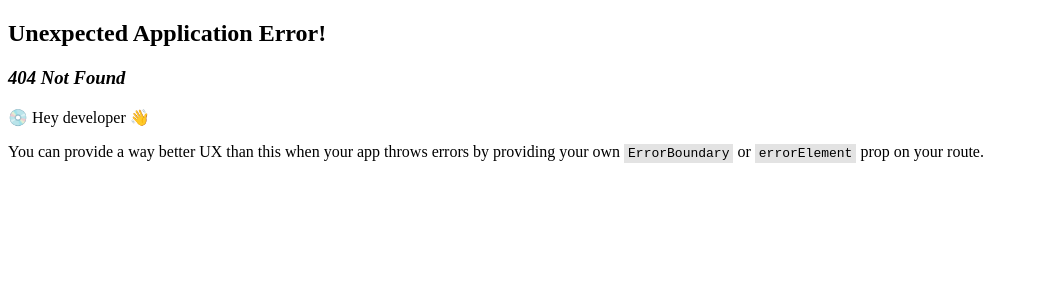
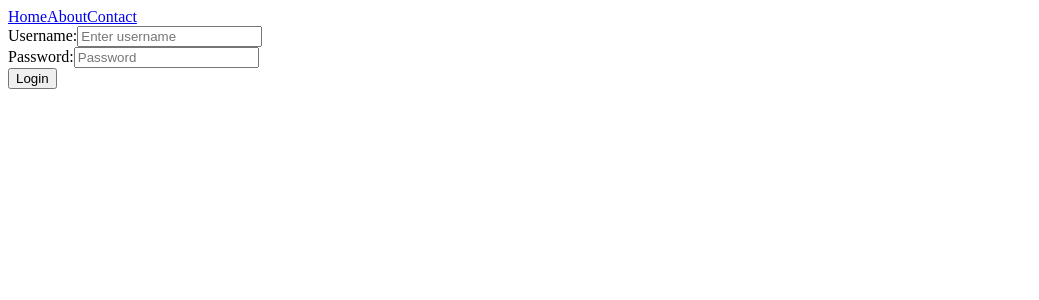
Before and after one commit to Ms-KL/crowdfunding, a React (Vite) app: page /login in a window 1280 px wide. Before the commit this address had no page. Shown: the top 300 px of the page, without its empty margins (0-1039 px from the left). Built offline with nearby package versions, Linux system fonts and the light colour scheme.

Commit message:
Adding Login page - upto Posting Data to the API pg 4

```diff
--- a/src/App.jsx
+++ b/src/App.jsx
@@ -5,6 +5,7 @@ import HomePage from "./pages/HomePage";
 import ProjectPage from "./pages/ProjectPage";
 import ContactPage from "./pages/ContactPage";
 import AboutPage from "./pages/AboutPage";
+import LoginPage from "./pages/LoginPage";
 
 // Components
 import Nav from "./components/Nav/nav";
@@ -28,6 +29,7 @@ const router = createBrowserRouter([
       { path: "/project/:id", element: <ProjectPage /> },
       { path: "/about", element: <AboutPage />},
       { path: "/contact", element: <ContactPage />},
+      { path: "/login", element: <LoginPage />},
     ],
   },
 ]);
--- /dev/null
+++ b/src/components/LoginForm/LoginForm.jsx
@@ -0,0 +1,64 @@
+import React, { useState } from "react";
+
+function LoginForm() {
+
+    // state to store username and password:
+    const [credentials, setCredentials] = useState({
+        username: "",
+        password: "",
+    });
+        const handleChange = (event) => {
+        const { id, value } = event.target;
+        setCredentials((prevCredentials) => ({
+        ...prevCredentials,
+        [id]: value,
+        }));
+    };
+
+    // handle form submission:
+    const handleSubmit = (event) => {
+        event.preventDefault();
+        if (credentials.username && credentials.password) {
+        fetch(`${import.meta.env.VITE_API_URL}api-token-auth/`, {
+        method: "post",
+        headers: {
+            "Content-Type": "application/json",
+        },
+        body: JSON.stringify(credentials),
+        }).then((response) => {
+        console.log(response.json());
+        });
+        }
+    };
+
+    return (
+        <form>
+        <div>
+        <label htmlFor="username">Username:</label>
+        <input
+            type="text"
+            id="username"
+            placeholder="Enter username"
+            onChange={handleChange}
+        />
+        </div>
+        <div>
+        <label htmlFor="password">Password:</label>
+        <input
+            type="password"
+            id="password"
+            placeholder="Password"
+            onChange={handleChange}
+        />
+        </div>
+        <button type="submit" onClick={handleSubmit}>
+            Login
+        </button>
+        </form>
+    );
+    }
+
+export default LoginForm;
+
+
+// Upto Page 4 in https://shecodes.thinkific.com/courses/take/she-codes-plus-perth-22-23/pdfs/38847847-crowdfunding-app-posting-data-to-the-api
--- /dev/null
+++ b/src/pages/LoginPage.jsx
@@ -0,0 +1,11 @@
+import React, { useState } from "react";
+import LoginForm from "../components/LoginForm/LoginForm";
+
+function LoginPage() {
+    // return <h1>This is the login page</h1>
+    return  <LoginForm />;
+}
+
+export default LoginPage;
+
+// Upto Page 4 in https://shecodes.thinkific.com/courses/take/she-codes-plus-perth-22-23/pdfs/38847847-crowdfunding-app-posting-data-to-the-api
```
